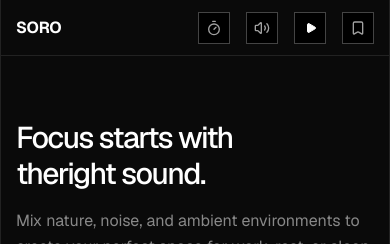
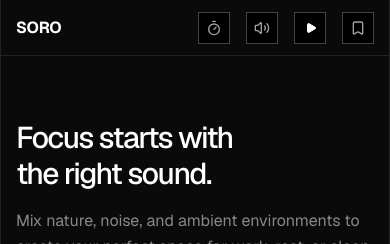
Before and after one commit to phalla-doll/grid-mix, a Next.js app: page / in a window 390 px wide. Shown: the top 244 px of the page. Built offline with nearby package versions, Linux system fonts and the light colour scheme.

Commit message:
style: add spacing for responsive text in SoundGrid component
Inserted a non-breaking space for better text alignment on smaller screens in the SoundGrid component. This adjustment enhances the visual presentation of the heading, ensuring it remains well-structured across different device sizes.

```diff
--- a/components/SoundGrid.tsx
+++ b/components/SoundGrid.tsx
@@ -36,6 +36,7 @@ export const SoundGrid = memo(function SoundGrid() {
                     <h1 className="text-3xl sm:text-4xl md:text-5xl font-medium text-white text-balance mb-4 sm:mb-6 tracking-tighter max-w-3xl">
                         Focus starts with the
                         <br className="hidden lg:block" />
+                        <span className="lg:hidden">&nbsp;</span>
                         right sound.
                     </h1>
                     <p className="text-[#888] text-base sm:text-lg md:text-xl max-w-2xl leading-relaxed">
```
